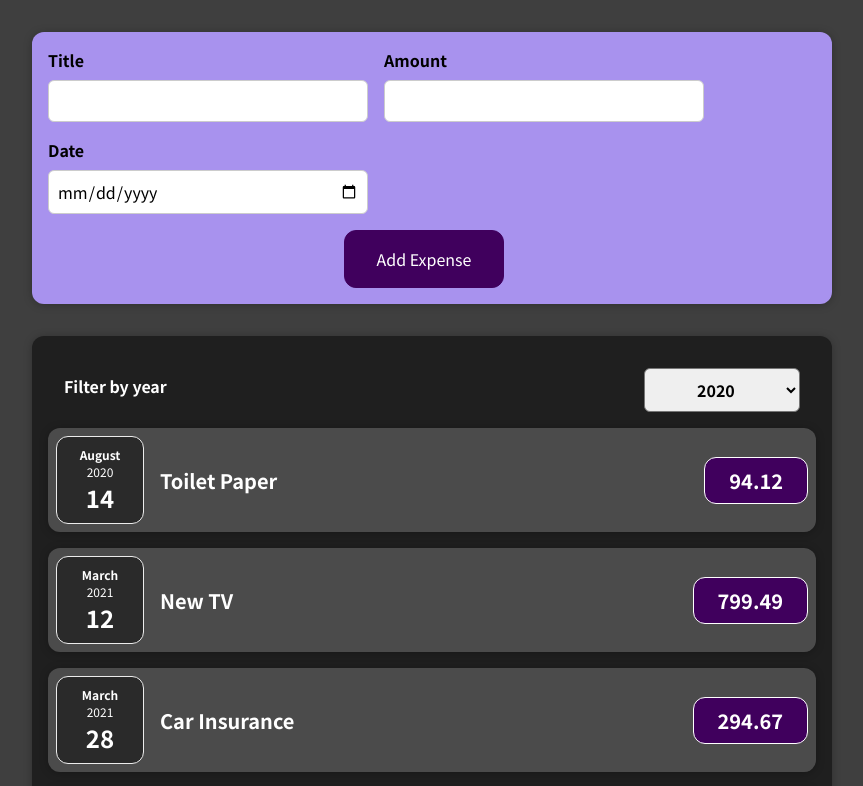
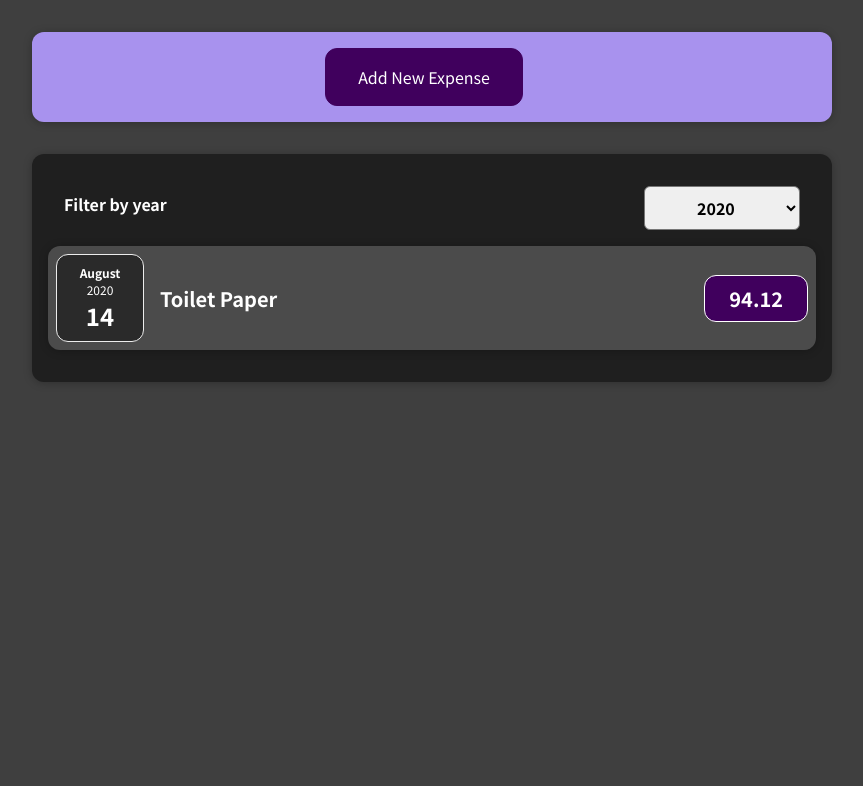
Before and after one commit to lakhanit/React-spending-tracker-, a React (Create React App) app: page / in a window 1280 px wide. Shown: the top 786 px of the page, without its empty margins (208-1071 px from the left). Built offline with nearby package versions, Linux system fonts and the light colour scheme.

Commit message:
added conditional form

```diff
--- a/src/App.js
+++ b/src/App.js
@@ -1,7 +1,7 @@
 import React,{useState} from 'react'
 import NewExpense from "./components/NewExpense/NewExpense";
 import Expenses from "./components/Expenses/Expenses"
-import ExpenseForm from "./components/NewExpense/ExpenseForm";
+
 
 const dummy_expenses = [
   {
@@ -35,6 +35,7 @@ const App=()=> {
     setExpenses(prevExpenses=>{
       return [expense,...expenses]
     });
+
   }
   return (
     <div>
--- a/src/components/Expenses/Expenses.js
+++ b/src/components/Expenses/Expenses.js
@@ -1,6 +1,6 @@
 import React,{useState} from "react";
 
-import ExpenseItem from "./expenseItem";
+import ExpensesList from "./ExpensesList";
 import ExpensesFilter from "./ExpenseFilter";
 import Card from "../UI/Card";
 import "./Expenses.css";
@@ -12,17 +12,16 @@ const Expenses = (props) => {
     console.log(enteredYear);
     setEnteredYear(enteredYear);
   }
+  let filteredArray=props.items.filter(item=>{
+    return item.date.getFullYear().toString()===enteredYear;
+  })
+
   return (
 
     <div>
       <Card className="expenses">
         <ExpensesFilter selected={enteredYear} onChangeYear={changeYearHandler} />
-        {props.items.map(expense=><ExpenseItem
-         key={expense.id}
-         title={expense.title}
-         amount={expense.amount}
-         date={expense.date}/>)}
-
+        <ExpensesList items={filteredArray}/>
 
       </Card>
     </div>
--- /dev/null
+++ b/src/components/Expenses/ExpensesList.css
@@ -0,0 +1,9 @@
+.expenses-list {
+	list-style: none;
+	padding: 0;
+}
+
+.expenses-list__fallback {
+	color: white;
+	text-align: center;
+}
--- /dev/null
+++ b/src/components/Expenses/ExpensesList.js
@@ -0,0 +1,22 @@
+import ExpenseItem from './expenseItem';
+import './ExpensesList.css'
+
+const ExpensesList=props=>{
+
+if(props.items.length===0){
+	return <h2 className='expenses-list__fallback'>Found no expenses</h2>;
+}
+return(
+  <ul className='expenses-list'>
+	{props.items.map((expense) => (
+    <ExpenseItem
+      key={expense.id}
+      title={expense.title}
+      amount={expense.amount}
+      date={expense.date}
+    />
+	))}
+  </ul>
+);
+}
+export default ExpensesList;
--- a/src/components/Expenses/expenseItem.js
+++ b/src/components/Expenses/expenseItem.js
@@ -7,14 +7,15 @@ import Card from "../UI/Card";
 const ExpenseItem=(props)=> {
 
   return (
+    <li>
       <Card className="expense-item">
         <ExpenseDate date={props.date} />
         <div className="expense-item__description">
           <h2>{props.title}</h2>
           <div className="expense-item__price">{props.amount}</div>
         </div>
-
       </Card>
+    </li>
   );
 }
 export default ExpenseItem;
--- a/src/components/NewExpense/NewExpense.js
+++ b/src/components/NewExpense/NewExpense.js
@@ -1,20 +1,40 @@
-import React from 'react';
+import React, {useState} from 'react';
 import './NewExpense.css'
 import ExpenseForm from './ExpenseForm'
 
 
 const NewExpense=(props)=>{
+	const [isEditing,setEditing]=useState(false);
+	const editHandler=()=>{
+		setEditing(true);
+
+	}
+	const stopEdit=()=>
+	{
+		setEditing(false);
+	}
     const saveExpenseDataHandler=(enteredExpenseData)=>{
        const expenseData={
 		...enteredExpenseData,
 		id: Math.random().toString()
 	   };
 	  props.onAddExpense(expenseData);
+	  setEditing(false);
 	}
 
-	return <div className='new-expense'>
-		<ExpenseForm onSaveExpenseData={saveExpenseDataHandler}/>
+
+	return (
+	<div className='new-expense'>
+		{!isEditing &&(
+		<button onClick={editHandler}>Add New Expense</button>
+	  )}
+		{isEditing && (
+        <ExpenseForm
+          onSaveExpenseData={saveExpenseDataHandler}
+          onCancel={stopEdit}
+        />
+      )}
 	</div>
-
-}
+       );
+};
 export default NewExpense;
```
Also changed, not shown: src/components/Chart/Chart.css (added, +9 -0 lines), src/components/Chart/ChartBar.css (added, +30 -0 lines), src/components/Chart/Chart.js (added), src/components/Chart/ChartBar.js (added). Lines whose indentation alone changed are shown as unchanged.
